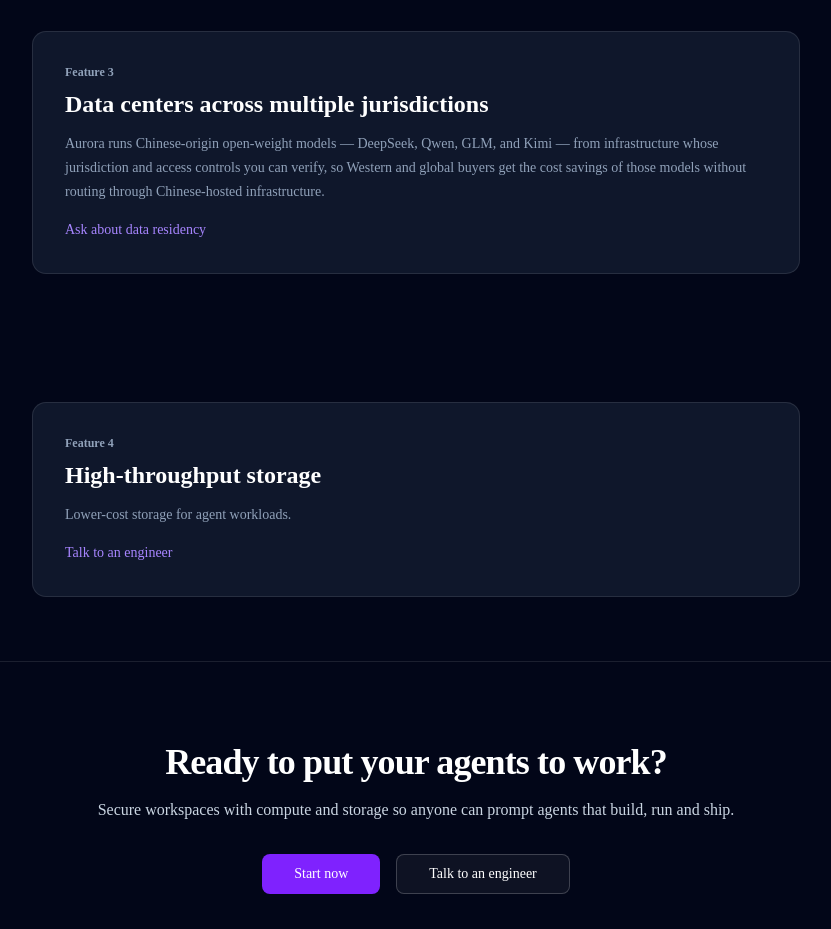
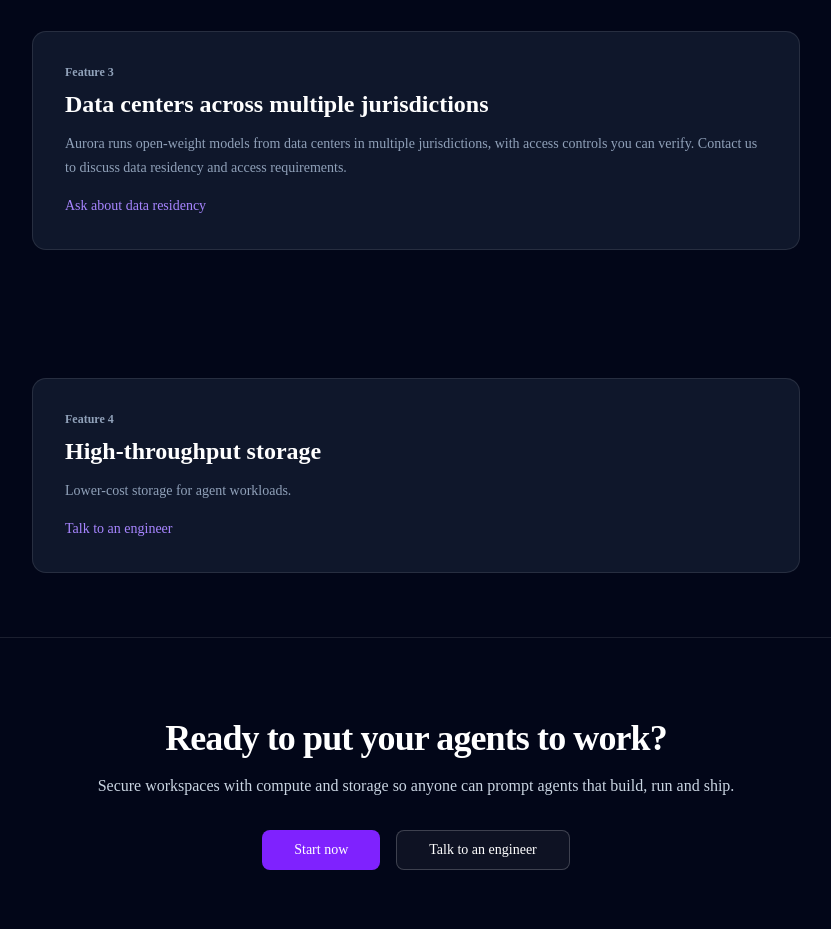
Before and after one commit to timfong888/aurora-webdraft, a Next.js app: page / in a window 1280 px wide. Shown: the part 2260-3189 px from the top of the page, without its empty margins (224-1055 px from the left). Built offline with nearby package versions, Linux system fonts and the light colour scheme; no server answers.

Commit message:
Update src/components/sections/FeatureDataCenters.tsx
Co-authored-by: coderabbitai[bot] <136622811+coderabbitai[bot]@users.noreply.github.com>

```diff
--- a/src/components/sections/FeatureDataCenters.tsx
+++ b/src/components/sections/FeatureDataCenters.tsx
@@ -25,11 +25,9 @@ export function FeatureDataCenters() {
             Data centers across multiple jurisdictions
           </h2>
           <p className="mt-3 text-sm leading-6 text-slate-400">
-            Aurora runs Chinese-origin open-weight models — DeepSeek, Qwen,
-            GLM, and Kimi — from infrastructure whose jurisdiction and access
-            controls you can verify, so Western and global buyers get the
-            cost savings of those models without routing through
-            Chinese-hosted infrastructure.
+            Aurora runs open-weight models from data centers in multiple
+            jurisdictions, with access controls you can verify. Contact us
+            to discuss data residency and access requirements.
           </p>
           <Link
             href="/contact?interest=Talk+to+an+engineer"
```
